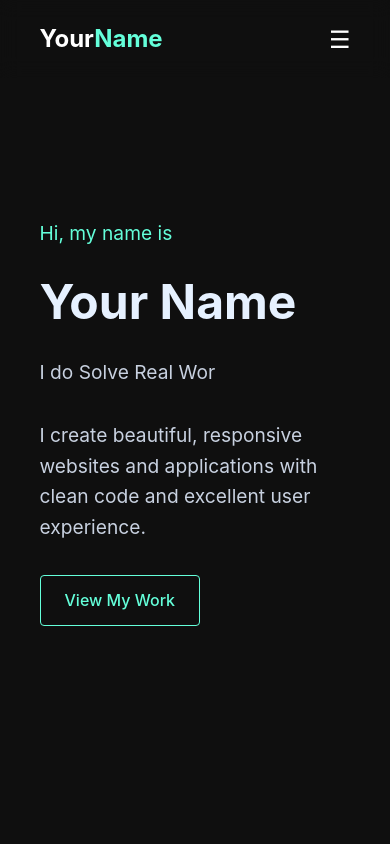
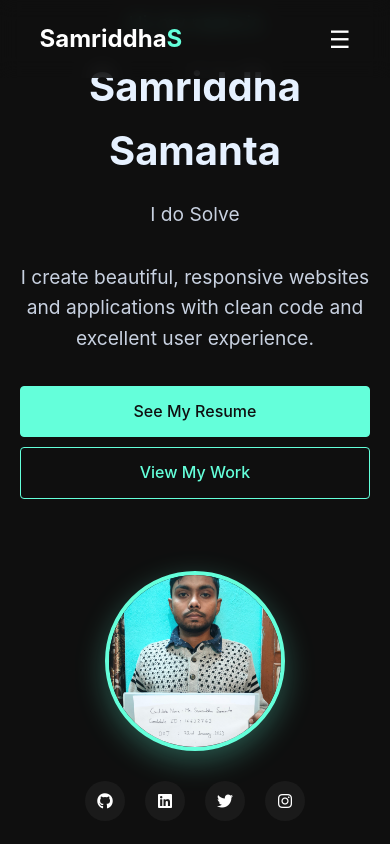
Before and after one commit to SamriddhaS/my-portfollio-sam, a plain HTML site: page index.html in a window 390 px wide. Shown: the top 844 px of the page. Drawn offline with Linux system fonts and the light colour scheme.

Commit message:
Modify hero section.

```diff
--- a/index.html
+++ b/index.html
@@ -3,7 +3,7 @@
 <head>
     <meta charset="UTF-8">
     <meta name="viewport" content="width=device-width, initial-scale=1.0">
-    <title>Your Portfolio</title>
+    <title>Sam@Portfolio</title>
     <link rel="stylesheet" href="styles.css">
     <!-- Font Awesome for icons -->
     <link rel="stylesheet" href="https://cdnjs.cloudflare.com/ajax/libs/font-awesome/6.0.0/css/all.min.css">
@@ -12,7 +12,7 @@
     <!-- Header -->
     <header id="header">
         <div class="container header-content">
-            <a href="#" class="logo">Your<span>Name</span></a>
+            <a href="#" class="logo">Samriddha<span>S</span></a>
             <button class="nav-toggle" id="navToggle">☰</button>
             <div class="nav-container">
                 <nav>
@@ -21,7 +21,7 @@
                         <li><a href="#skills" class="nav-link">Skills</a></li>
                         <li><a href="#experience" class="nav-link">Experience</a></li>
                         <li><a href="#projects" class="nav-link">Projects</a></li>
-                        <li><a href="#contact" class="nav-link">Contact</a></li>
+                        <!-- <li><a href="#contact" class="nav-link">Contact</a></li> -->
                     </ul>
                 </nav>
             </div>
@@ -31,11 +31,28 @@
     <!-- Hero Section -->
     <section id="home" class="hero">
         <div class="container hero-content">
-            <p class="hero-subtitle">Hi, my name is</p>
-            <h1 class="hero-title">Your Name</h1>
-            <p class="hero-description">I do <span id="typed"></span></p>
-            <p class="hero-description">I create beautiful, responsive websites and applications with clean code and excellent user experience.</p>
-            <a href="#projects" class="cta-button">View My Work</a>
+            <div class="hero-left">
+                <p class="hero-subtitle">Hi, my name is</p>
+                <h1 class="hero-title">Samriddha Samanta</h1>
+                <p class="hero-description">I do <span id="typed"></span></p>
+                <p class="hero-description">I create beautiful, responsive websites and applications with clean code and excellent user experience.</p>
+                <div class="hero-buttons">
+                    <a href="https://drive.google.com/file/d/1dBUrf1xfcZ4d6ItquEe65-qXHN7LlWg6/view?usp=sharing" target="_blank" class="cta-secondary-button">See My Resume</a>
+                    <a href="#projects" class="cta-button">View My Work</a>
+                </div>
+            </div>
+            <div class="hero-right">
+                <div class="profile-image-container">
+                    <img src="images/profile.jpg" alt="Your Profile" class="profile-image">
+                </div>
+                <div class="hero-social-links">
+                    <a href="#" class="social-link"><i class="fab fa-github"></i></a>
+                    <a href="#" class="social-link"><i class="fab fa-linkedin"></i></a>
+                    <a href="#" class="social-link"><i class="fab fa-twitter"></i></a>
+                    <a href="#" class="social-link"><i class="fab fa-instagram"></i></a>
+                </div>
+
+            </div>
         </div>
     </section>
 
@@ -213,7 +230,7 @@
     </section>
 
     <!-- Contact Section -->
-    <section id="contact" class="contact">
+    <!-- <section id="contact" class="contact">
         <div class="container">
             <div class="section-title">
                 <h2>Get In Touch</h2>
@@ -238,18 +255,18 @@
                 </form>
             </div>
         </div>
-    </section>
+    </section> -->
 
     <!-- Footer -->
     <footer>
         <div class="container">
-            <div class="social-links">
+            <!-- <div class="social-links">
                 <a href="#" class="social-link"><i class="fab fa-github"></i></a>
                 <a href="#" class="social-link"><i class="fab fa-linkedin"></i></a>
                 <a href="#" class="social-link"><i class="fab fa-twitter"></i></a>
                 <a href="#" class="social-link"><i class="fab fa-instagram"></i></a>
-            </div>
-            <p class="footer-text">© 2025 Your Name. All rights reserved.</p>
+            </div> -->
+            <p class="footer-text">© 2025 Samriddha. All rights reserved.</p>
         </div>
     </footer>
 
--- a/styles.css
+++ b/styles.css
@@ -111,57 +111,6 @@ nav ul li a:hover {
     color: white;
     font-size: 1.5rem;
     cursor: pointer;
-}
-
-/* Hero Section */
-.hero {
-    height: 100vh;
-    display: flex;
-    align-items: center;
-    position: relative;
-    overflow: hidden;
-}
-
-.hero-content {
-    position: relative;
-    z-index: 1;
-}
-
-.hero-subtitle {
-    color: #64ffda;
-    font-size: 1.2rem;
-    margin-bottom: 1rem;
-}
-
-.hero-title {
-    font-size: 4rem;
-    margin-bottom: 1rem;
-    color: #e6f1ff;
-}
-
-.hero-description {
-    font-size: 1.5rem;
-    margin-bottom: 2rem;
-    max-width: 600px;
-    color: #c8d1e0;
-}
-
-.cta-button {
-    display: inline-block;
-    padding: 12px 24px;
-    background-color: transparent;
-    color: #64ffda;
-    border: 1px solid #64ffda;
-    border-radius: 4px;
-    font-size: 1rem;
-    font-weight: 500;
-    transition: all 0.3s ease;
-    cursor: pointer;
-}
-
-.cta-button:hover {
-    background-color: rgba(100, 255, 218, 0.1);
-    transform: translateY(-2px);
 }
 
 /* Section Title Styles */
@@ -639,3 +588,195 @@ footer {
         padding: 12px 20px;
     }
 }
+
+/* Updated Hero Section */
+.hero {
+    height: 100vh;
+    display: flex;
+    align-items: center;
+    position: relative;
+    overflow: hidden;
+}
+
+.hero-content {
+    position: relative;
+    z-index: 1;
+    display: flex;
+    justify-content: space-between;
+    align-items: center;
+    width: 100%;
+}
+
+.hero-left {
+    max-width: 55%;
+}
+
+.hero-right {
+    display: flex;
+    flex-direction: column;
+    align-items: center;
+    margin-left: 20px;
+}
+
+.profile-image-container {
+    width: 280px;
+    height: 280px;
+    border-radius: 50%;
+    overflow: hidden;
+    border: 4px solid #64ffda;
+    box-shadow: 0 10px 30px rgba(100, 255, 218, 0.3);
+    margin-bottom: 30px;
+}
+
+.profile-image {
+    width: 100%;
+    height: 100%;
+    object-fit: cover;
+    transition: transform 0.5s ease;
+}
+
+.profile-image:hover {
+    transform: scale(1.05);
+}
+
+.hero-subtitle {
+    color: #64ffda;
+    font-size: 1.2rem;
+    margin-bottom: 1rem;
+}
+
+.hero-title {
+    font-size: 4rem;
+    margin-bottom: 1rem;
+    color: #e6f1ff;
+}
+
+.hero-description {
+    font-size: 1.5rem;
+    margin-bottom: 2rem;
+    max-width: 600px;
+    color: #c8d1e0;
+}
+
+.hero-buttons {
+    display: flex;
+    gap: 15px;
+    margin-bottom: 2rem;
+}
+
+.cta-button {
+    display: inline-block;
+    padding: 12px 24px;
+    background-color: transparent;
+    color: #64ffda;
+    border: 1px solid #64ffda;
+    border-radius: 4px;
+    font-size: 1rem;
+    font-weight: 500;
+    transition: all 0.3s ease;
+    cursor: pointer;
+}
+
+.cta-secondary-button {
+    color: #0f0f0f;
+    border-color: #0a0a0a;
+    background: #64ffda;
+    display: inline-block;
+    padding: 12px 16px;
+    border: 1px solid #64ffda;
+    border-radius: 4px;
+    font-size: 1rem;
+    font-weight: 500;
+    transition: all 0.3s ease;
+    cursor: pointer;
+}
+
+.cta-button:hover {
+    background-color: rgba(100, 255, 218, 0.1);
+    transform: translateY(-6px);
+}
+
+.cta-secondary-button:hover {
+    background-color: #84f6d7d8;
+    transform: translateY(-6px);
+}
+
+.hero-social-links {
+    display: flex;
+    justify-content: center;
+    margin-bottom: 15px;
+}
+
+.hero-social-links .social-link {
+    display: inline-flex;
+    align-items: center;
+    justify-content: center;
+    width: 40px;
+    height: 40px;
+    border-radius: 50%;
+    background-color: #1a1a1a;
+    color: #ffffff;
+    margin: 0 10px;
+    transition: all 0.3s ease;
+}
+
+.hero-social-links .social-link:hover {
+    background-color: #64ffda;
+    color: #0a0a0a;
+    transform: translateY(-3px);
+}
+
+.hero-footer-text {
+    color: #c8d1e0;
+    font-size: 0.9rem;
+}
+
+/* Media queries for responsiveness */
+@media screen and (max-width: 992px) {
+    .hero-content {
+        flex-direction: column;
+        text-align: center;
+    }
+
+    .hero-left {
+        max-width: 100%;
+        margin-bottom: 40px;
+    }
+
+    .hero-buttons {
+        justify-content: center;
+    }
+
+    .hero-right {
+        margin-left: 0;
+    }
+
+    .profile-image-container {
+        width: 220px;
+        height: 220px;
+    }
+}
+
+@media screen and (max-width: 576px) {
+    .hero-title {
+        font-size: 2.5rem;
+    }
+
+    .hero-description {
+        font-size: 1.2rem;
+    }
+
+    .hero-buttons {
+        flex-direction: column;
+        gap: 10px;
+    }
+
+    .cta-button {
+        width: 100%;
+    }
+
+    .profile-image-container {
+        width: 180px;
+        height: 180px;
+    }
+}
```
